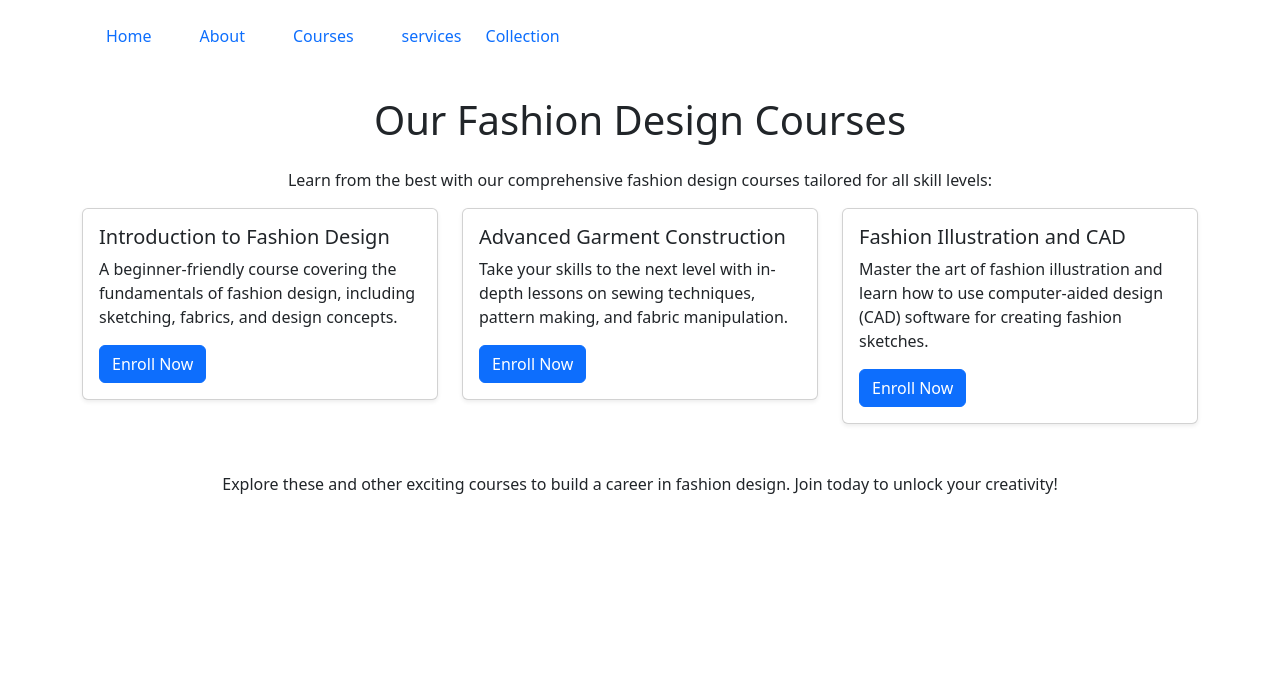
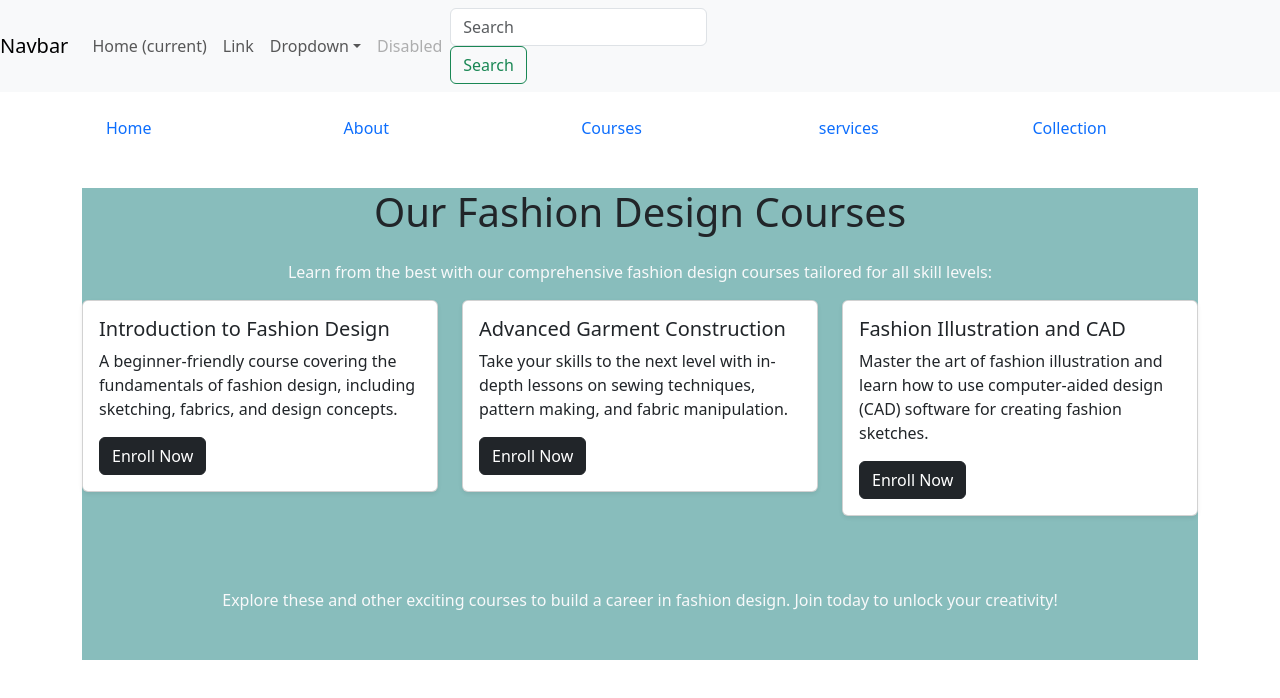
Before and after one commit to reddiprakasht/Mouritech-intern-reddi, a React (Create React App) app in the folder myapp/: page /courses in a window 1280 px wide. Shown: the top 698 px of the page. Built offline with nearby package versions, Linux system fonts and the light colour scheme.

Commit message:
day 25/09 i created a single page application with practicing the brower route

```diff
--- a/myapp/package.json
+++ b/myapp/package.json
@@ -3,6 +3,7 @@
   "version": "0.1.0",
   "private": true,
   "dependencies": {
+    "@popperjs/core": "^2.11.8",
     "@testing-library/jest-dom": "^5.17.0",
     "@testing-library/react": "^13.4.0",
     "@testing-library/user-event": "^13.5.0",
--- a/myapp/src/App.js
+++ b/myapp/src/App.js
@@ -1,7 +1,8 @@
 
 import { createContext } from "react";
+import "./style.css"
 
-import {BrowserRouter, Routes, Route, Link} from 'react-router-dom'
+import { BrowserRouter, Routes, Route, Link } from 'react-router-dom'
 import AboutRouting2309 from "./Components/AboutRouting2309";
 import CoursesRouting2309 from "./Components/CoursesRouting2309";
 import Servicesroute2309 from "./Components/Servicesroute2309";
@@ -9,7 +10,7 @@ import Collectionrouting2309 from "./Components/Collectionrouting2309";
 import Maincontent2309 from "./Components/Maincontent2309";
 
 
-export const context=createContext()
+export const context = createContext()
 
 const App = () => {
 
@@ -17,24 +18,71 @@ const App = () => {
 
     return (
         <>
-        <BrowserRouter>
-        <div className="container mt-4" >
-        <Link to='/main' className="text-decoration-none mx-4"> Home</Link>
-        <Link to='/about' className="text-decoration-none mx-4">About</Link>
-        <Link to='/Courses' className="text-decoration-none mx-4">Courses</Link>
-        <Link to='/services' className="text-decoration-none mx-4" >services</Link>
-        <Link to='/collections' className="text-decoration-none">Collection</Link>
+            <BrowserRouter>
+
+            <nav class="navbar navbar-expand-lg navbar-light bg-light">
+  <a class="navbar-brand" href="#">Navbar</a>
+  <button class="navbar-toggler" type="button" data-toggle="collapse" data-target="#navbarSupportedContent" aria-controls="navbarSupportedContent" aria-expanded="false" aria-label="Toggle navigation">
+    <span class="navbar-toggler-icon"></span>
+  </button>
+
+  <div class="collapse navbar-collapse" id="navbarSupportedContent">
+    <ul class="navbar-nav mr-auto">
+      <li class="nav-item active">
+        <a class="nav-link" href="#">Home <span class="sr-only">(current)</span></a>
+      </li>
+      <li class="nav-item">
+        <a class="nav-link" href="#">Link</a>
+      </li>
+      <li class="nav-item dropdown">
+        <a class="nav-link dropdown-toggle" href="#" id="navbarDropdown" role="button" data-toggle="dropdown" aria-haspopup="true" aria-expanded="false">
+          Dropdown
+        </a>
+        <div class="dropdown-menu" aria-labelledby="navbarDropdown">
+          <a class="dropdown-item" href="#">Action</a>
+          <a class="dropdown-item" href="#">Another action</a>
+          <div class="dropdown-divider"></div>
+          <a class="dropdown-item" href="#">Something else here</a>
         </div>
+      </li>
+      <li class="nav-item">
+        <a class="nav-link disabled" href="#">Disabled</a>
+      </li>
+    </ul>
+    <form class="form-inline my-2 my-lg-0">
+      <input class="form-control mr-sm-2" type="search" placeholder="Search" aria-label="Search"/>
+      <button class="btn btn-outline-success my-2 my-sm-0" type="submit">Search</button>
+    </form>
+  </div>
+</nav>
+                <div className="container mt-4" >
+                    <div className="row">
+                        <Link to='/main' className="text-decoration-none mx-4 col"> Home</Link>
+                        <Link to='/about' className="text-decoration-none mx-4 col">About</Link>
+                        <Link to='/Courses' className="text-decoration-none mx-4 col">Courses</Link>
+                        <Link to='/services' className="text-decoration-none mx-4 col" >services</Link>
+                        <Link to='/collections' className="text-decoration-none col">Collection</Link>
+                    </div>
 
-        <Routes>
-            <Route path='/main' element={<Maincontent2309/>} />
-            <Route path='/about' element={ <AboutRouting2309/>} />
-            <Route path ='/courses' element={ <CoursesRouting2309/>} />
-            <Route path='/services' element={<Servicesroute2309/>}/>
-            <Route path='/collections' element={<Collectionrouting2309/>}/>
-        </Routes>
 
-        </BrowserRouter>
+
+
+                    <div className="row">
+                        <div className="col">
+                            <Routes>
+                                <Route path='/main' element={<Maincontent2309 />} />
+                                <Route path='/about' element={<AboutRouting2309 />} />
+                                <Route path='/courses' element={<CoursesRouting2309 />} />
+                                <Route path='/services' element={<Servicesroute2309 />} />
+                                <Route path='/collections' element={<Collectionrouting2309 />} />
+                            </Routes>
+                        </div>
+                    </div>
+
+
+                </div>
+
+            </BrowserRouter>
 
         </>
     );
--- a/myapp/src/Components/CoursesRouting2309.js
+++ b/myapp/src/Components/CoursesRouting2309.js
@@ -2,9 +2,9 @@ import React from 'react';
 
 export default function CoursesRouting2309() {
   return (
-    <div className="container my-5">
+    <div className=" my-5 bgccourse">
       <h1 className="text-center mb-4">Our Fashion Design Courses</h1>
-      <p className="text-center">Learn from the best with our comprehensive fashion design courses tailored for all skill levels:</p>
+      <p className="text-center text-light">Learn from the best with our comprehensive fashion design courses tailored for all skill levels:</p>
 
       <div className="row">
         <div className="col-md-4">
@@ -12,7 +12,7 @@ export default function CoursesRouting2309() {
             <div className="card-body">
               <h5 className="card-title">Introduction to Fashion Design</h5>
               <p className="card-text">A beginner-friendly course covering the fundamentals of fashion design, including sketching, fabrics, and design concepts.</p>
-              <a href="#" className="btn btn-primary">Enroll Now</a>
+              <a href="#" className="btn btn-dark">Enroll Now</a>
             </div>
           </div>
         </div>
@@ -22,7 +22,7 @@ export default function CoursesRouting2309() {
             <div className="card-body">
               <h5 className="card-title">Advanced Garment Construction</h5>
               <p className="card-text">Take your skills to the next level with in-depth lessons on sewing techniques, pattern making, and fabric manipulation.</p>
-              <a href="#" className="btn btn-primary">Enroll Now</a>
+              <a href="#" className="btn btn-dark">Enroll Now</a>
             </div>
           </div>
         </div>
@@ -32,13 +32,13 @@ export default function CoursesRouting2309() {
             <div className="card-body">
               <h5 className="card-title">Fashion Illustration and CAD</h5>
               <p className="card-text">Master the art of fashion illustration and learn how to use computer-aided design (CAD) software for creating fashion sketches.</p>
-              <a href="#" className="btn btn-primary">Enroll Now</a>
+              <a href="#" className="btn btn-dark">Enroll Now</a>
             </div>
           </div>
         </div>
       </div>
 
-      <p className="text-center mt-4">
+      <p className="text-center text-light py-5">
         Explore these and other exciting courses to build a career in fashion design. Join today to unlock your creativity!
       </p>
     </div>
--- a/myapp/src/Components/Maincontent2309.js
+++ b/myapp/src/Components/Maincontent2309.js
@@ -3,13 +3,13 @@ import { Link } from 'react-router-dom';
 
 export default function Maincontent2309() {
   return (
-    <div className="container my-5">
+    <div className="my-5">
       <div className="jumbotron text-center bg-light py-5">
         <h4 className='text-start'>LUMINALOOM</h4>
         <hr className='' />
         <h1 className="display-1"><strong>DREAMSCAPE</strong></h1>
         <hr />
-        <div className='container mb-5'>
+        <div className='mb-5'>
           <div className='row'>
             <div className='col text-start'>
               <p className=''>FASHION MARKET</p>
@@ -25,7 +25,7 @@ export default function Maincontent2309() {
             </div>
           </div>
         </div>
-        <div className='container'>
+        <div className=''>
           <div className='row'>
             <div className='col-3 text-start bg-danger'>
               <p className='text-light pt-3'>TIMELESS /</p>
--- a/myapp/src/Components/Servicesroute2309.js
+++ b/myapp/src/Components/Servicesroute2309.js
@@ -2,8 +2,8 @@ import React from 'react';
 
 export default function Servicesroute2309() {
   return (
-    <div className="container my-5">
-      <h1 className="text-center mb-4">Our Fashion Design Services</h1>
+    <div className=" mt-5  bgcservices">
+      <h1 className="text-center bghservices text-light rounded"> Our Fashion Design Services</h1>
       <p className="text-center">Explore a wide range of services tailored to elevate your style:</p>
 
       <div className="row">
@@ -35,7 +35,7 @@ export default function Servicesroute2309() {
         </div>
       </div>
 
-      <p className="text-center mt-4">
+      <p className="text-center py-4">
         Collaborating with top designers, we bring your vision to life using the finest materials. Express your personal style with confidence.
       </p>
     </div>
--- a/myapp/src/Components/style.css
+++ b/myapp/src/Components/style.css
@@ -33,3 +33,6 @@
   .yellow {
     background-color: yellow;
   }
+  .bg-custom{
+    background-color: rgb(15, 13, 11);
+}
--- a/myapp/src/style.css
+++ b/myapp/src/style.css
@@ -8,3 +8,33 @@ td{
 .title-color :hover{
     color-scheme: blue;
 }
+.bgcolor{
+    background-color:#EAE7DC;
+}
+
+.head1{
+    color: #E98074;
+
+}
+.bgccourse{
+    background-color: #88BDBC;
+}
+.bgcservices{
+    background-color: #C96567;
+}
+.bghservices{
+background-color: #314455;
+
+}
+.bgcollections{
+    background-color: #ECECEC;
+}
+.bgcol1{
+    background-color: #F3D250;
+}
+.bgcol2{
+    background-color: #90CCF4;
+}
+.bgcol3{
+    background-color: #F78888;
+}
```
Also changed, not shown: myapp/index.html (added, +11 -0 lines), myapp/src/Components/AboutRouting2309.js (+5 -5 lines), myapp/src/Components/Collectionrouting2309.js (+10 -10 lines), 1 other file (tests, documents, lock files or other folders).
